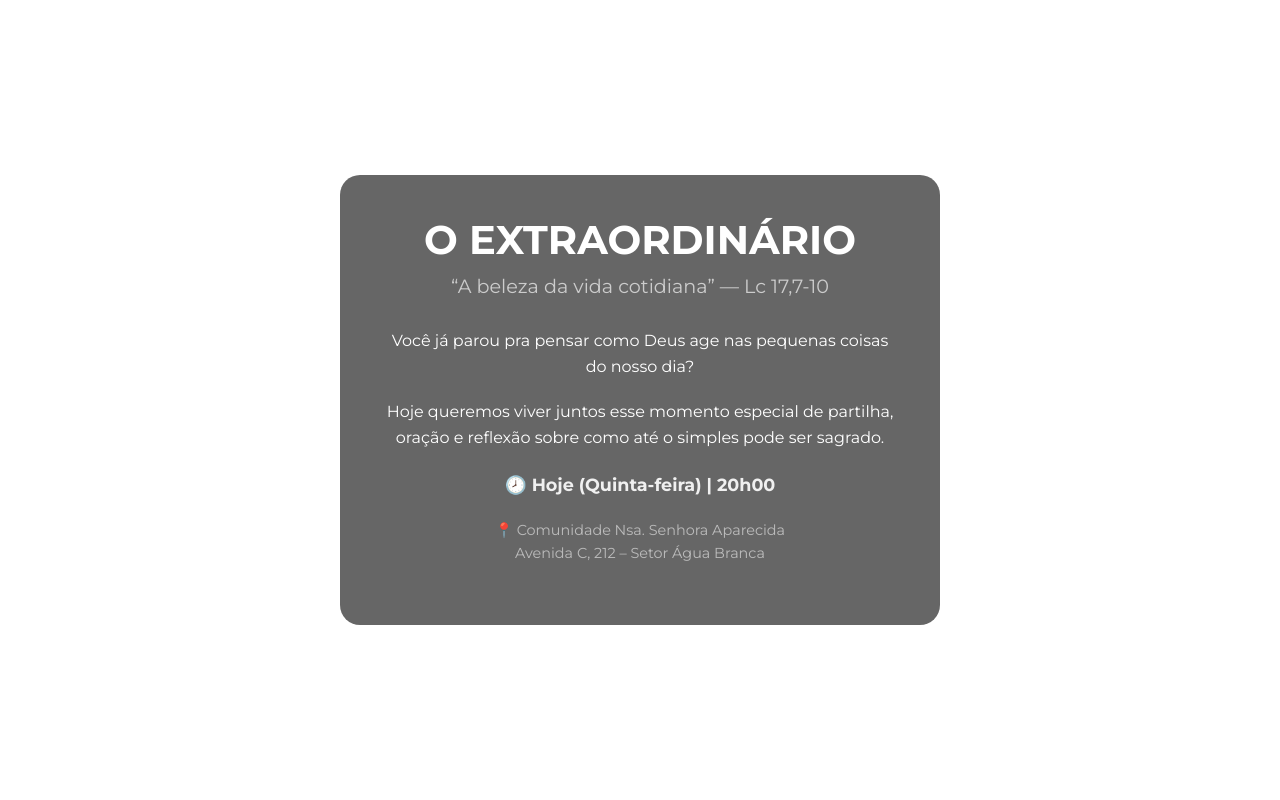
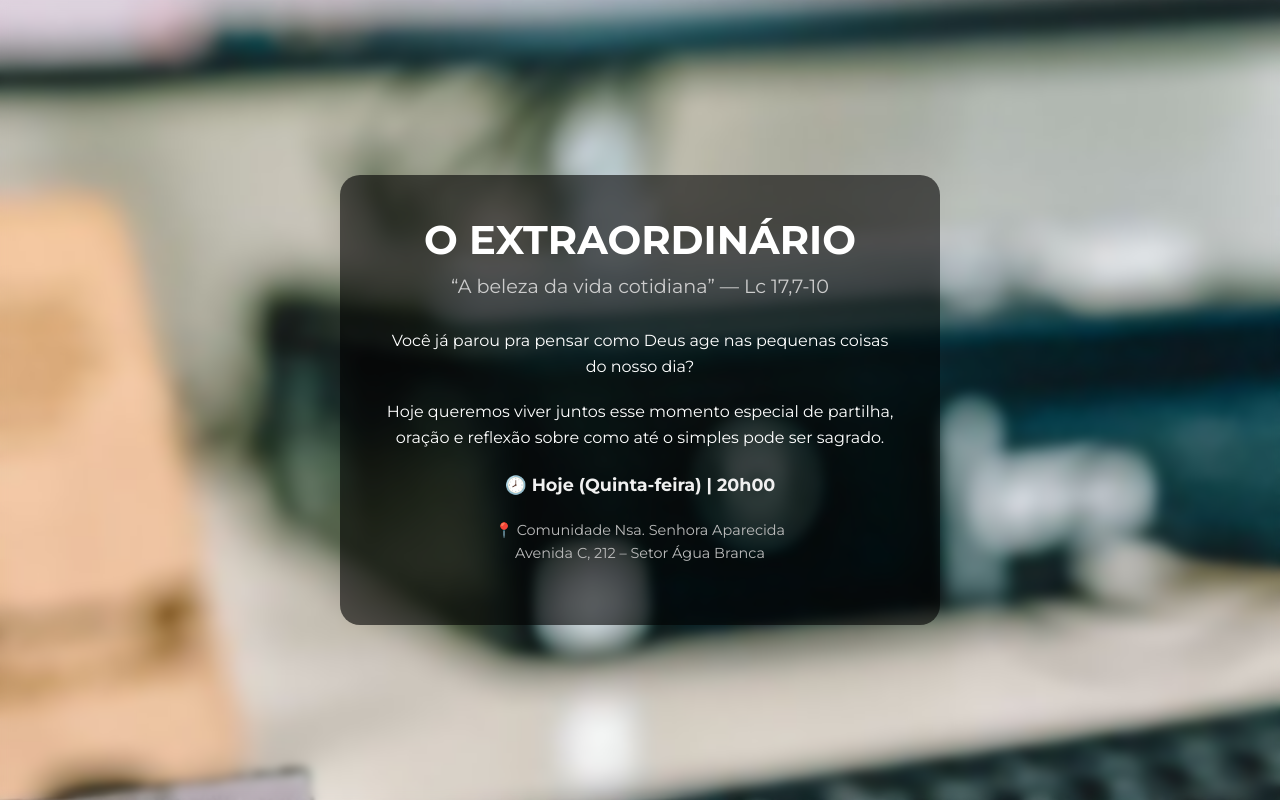
Before and after one commit to MmdsDEV/barratst, a plain HTML site: page index.html in a window 1280 px wide. Drawn offline with Linux system fonts and the light colour scheme.

Commit message:
Update index.html

```diff
--- a/index.html
+++ b/index.html
@@ -14,7 +14,7 @@
     }
 
     body {
-      background: url('') no-repeat center center/cover;
+      background: url('IMG-20250723-WA0035.jpg') no-repeat center center/cover;
       height: 100vh;
       backdrop-filter: blur(4px);
       display: flex;
```
